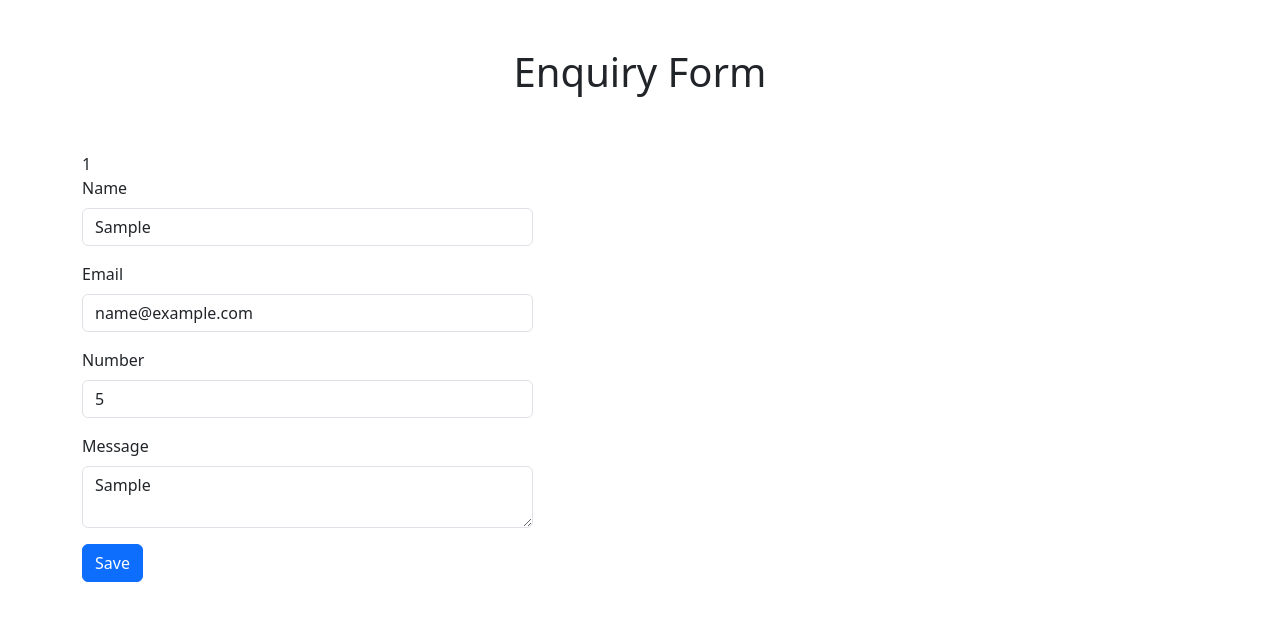
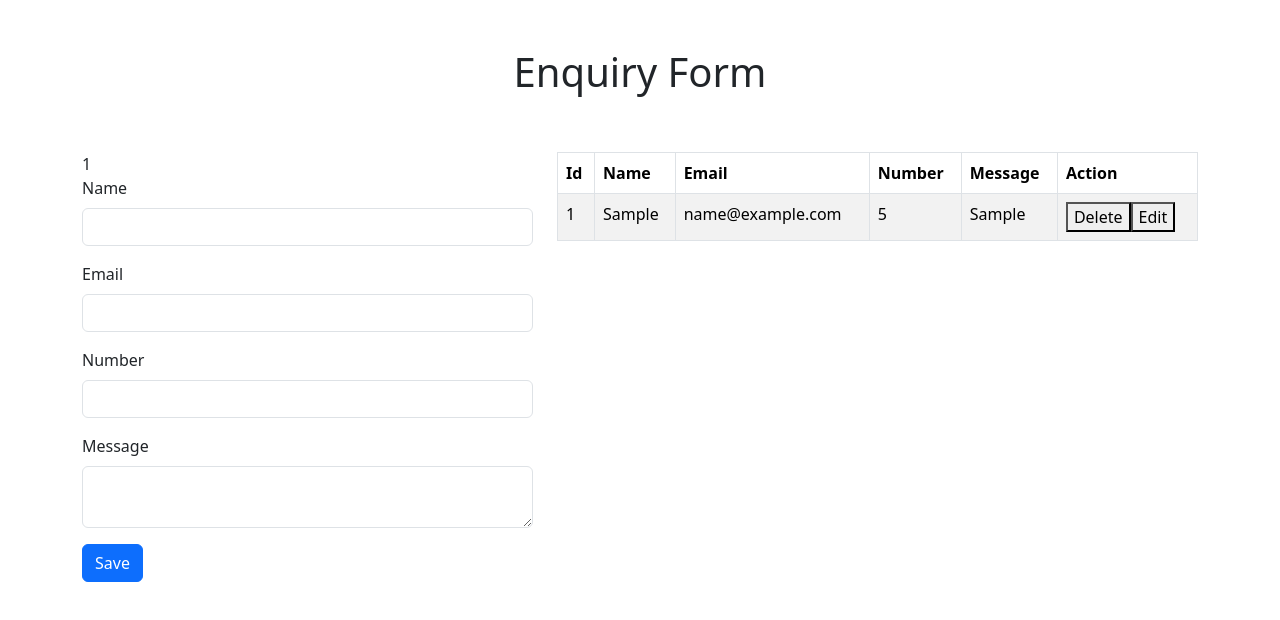
Before and after one commit to bhagatsinghpanwar/user_enquiry_form, a React (Create React App) app: page / in a window 1280 px wide. Both pictures are taken after typing "Sample", "name@example.com", "5", "Sample" into the empty fields and a click on the button "Save". Shown: the top 620 px of the page. Built offline with nearby package versions, Linux system fonts and the light colour scheme.

Commit message:
Initial commit

```diff
--- a/src/App.js
+++ b/src/App.js
@@ -2,7 +2,7 @@ import logo from './logo.svg';
 import './App.css';
 import "bootstrap/dist/css/bootstrap.css";
 import  "bootstrap/dist/js/bootstrap.bundle.js"
-import { Container, Row, Col } from 'react-bootstrap';
+import { Container, Row, Col, Table } from 'react-bootstrap';
 import { useState } from 'react';
 
 function App() {
@@ -38,6 +38,11 @@ function App() {
      console.log(oldUserData)
 
     setUserData(oldUserData)
+    setFormData( {uname:"",
+    uemail: "",
+    unumber: "",
+    umessage:"",
+    index: ""})
 
     event.preventDefault();
 
@@ -79,6 +84,49 @@ function App() {
                 }</button>
             </form>
           </Col>
+          <Col lg={7}>
+
+    <Table striped bordered hover>
+      <thead>
+        <tr>
+          <th>Id</th>
+          <th>Name</th>
+          <th>Email</th>
+          <th>Number</th>
+          <th>Message</th>
+          <th>Action</th>
+        </tr>
+      </thead>
+      <tbody>
+        {userdata.length>= 1 ?
+        userdata.map((obj,i)=>{
+          return(
+            <tr key={i}>
+          <td>{i+1}</td>
+          <td>{obj.uname}</td>
+          <td>{obj.uemail}</td>
+          <td>{obj.unumber}</td>
+          <td>{obj.umessage}</td>
+          <td>
+            <button>Delete</button>
+            <button>Edit</button>
+          </td>
+        </tr>
+
+          )
+        })
+         :
+        <tr>
+          <td colSpan={6}> No Data Found </td>
+        </tr>
+
+      }
+      </tbody>
+
+    </Table>
+
+
+          </Col>
         </Row>
       </Container>
     </Container>
```
